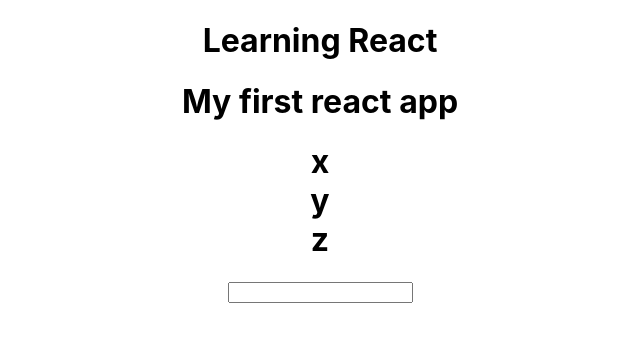
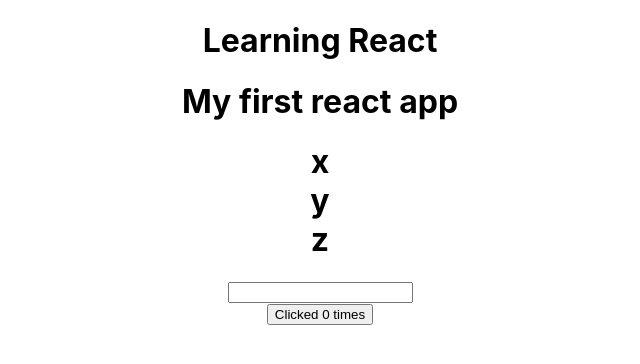
Before and after one commit to shaikjrizwana/primosoft-batch-1-training, a React (Create React App) app in the folder my-react-app/: page / in a window 1280 px wide. Shown: the top 364 px of the page, without its empty margins (320-960 px from the left). Built offline with nearby package versions, Linux system fonts and the light colour scheme.

Commit message:
feat: state & setState Description: state is created in the component. state holds the information about the component. we can change the state of the component by using setState.

```diff
--- a/my-react-app/src/App.js
+++ b/my-react-app/src/App.js
@@ -5,6 +5,9 @@ class App extends Component{
   constructor(props){
     super(props);
     this.onSubmit = this.onSubmit.bind(this);
+    this.state = {
+      count : 0,
+    };
   }
   onMouseOver(){
     alert("Mouse overed");
@@ -13,6 +16,11 @@ class App extends Component{
   onSubmit(event){
     event.preventDefault();
     console.log(this.input.value);
+  }
+  updateCount(){
+    this.setState((prevstate, props) => {
+      return {count: prevstate.count + 1}
+    });
   }
   render(){
     const list = ['x','y','z'];
@@ -30,7 +38,7 @@ class App extends Component{
           <form onSubmit = {this.onSubmit}>
             <input onChange = {this.onChange} ref = {input => this.input = input}/>
           </form>
-
+          <button onClick={() => this.updateCount()}>Clicked {this.state.count} times</button>
       </div>
     )
   }
```
